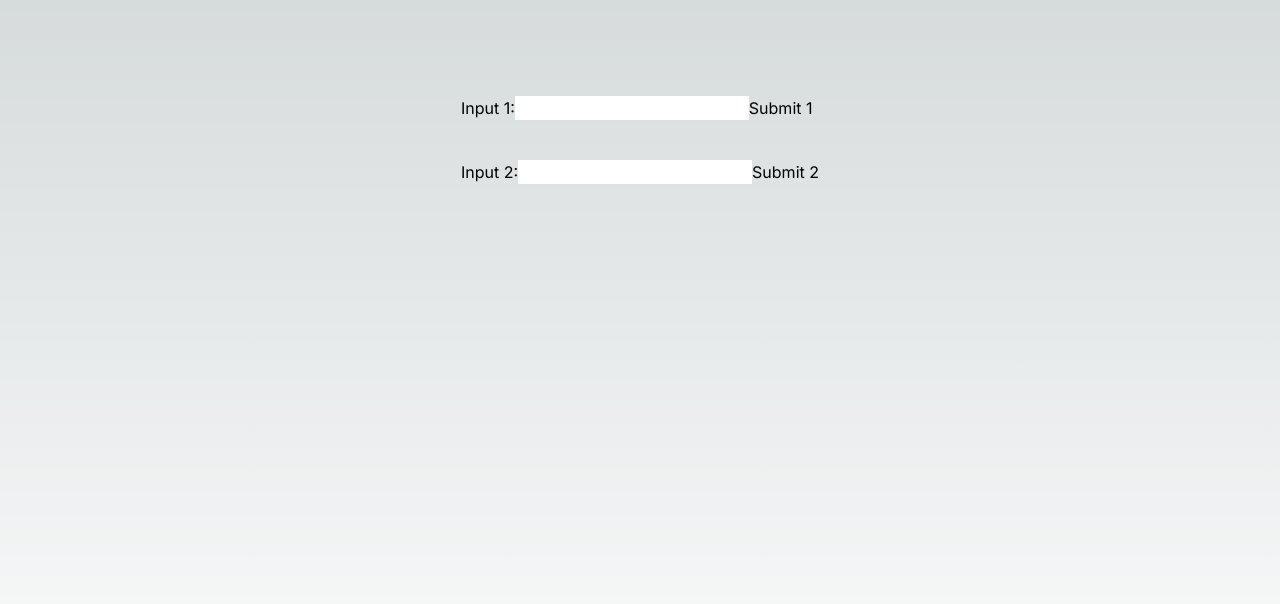
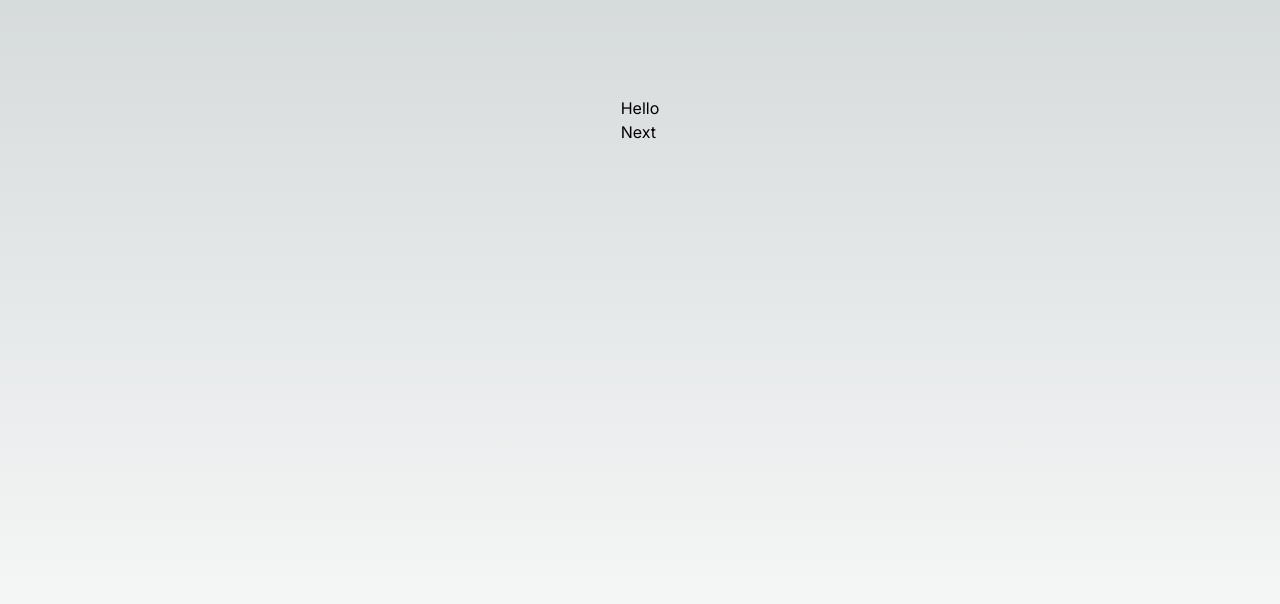
Before and after one commit to sulusolutions/l402-explorer, a Next.js app: page / in a window 1280 px wide. Shown: the top 604 px of the page. Built offline with nearby package versions, Linux system fonts and the light colour scheme.

Commit message:
Adds multi-step form

```diff
--- a/src/components/explorerHome.tsx
+++ b/src/components/explorerHome.tsx
@@ -2,7 +2,7 @@ import React, { useState } from "react";
 import { useForm } from "react-hook-form";
 
 const ExplorerHome = () => {
-  const { register, handleSubmit, getValues } = useForm();
+  const { register, handleSubmit } = useForm();
   const [url, setUrl] = useState<string | null>(null);
   const [preImage, setPreImage] = useState<string | null>(null);
   const [invoice, setInvoice] = useState<string | null>(null);
--- /dev/null
+++ b/src/context/MultiStepFormContext.tsx
@@ -0,0 +1,10 @@
+import { createContext } from "react";
+
+const FormContext = createContext({
+  next: () => {},
+  prev: () => {},
+});
+
+export default FormContext;
+
+export const { Provider, Consumer } = FormContext;
--- /dev/null
+++ b/src/forms/multistepForms/MultiStepForm.tsx
@@ -0,0 +1,33 @@
+import React, { useState } from "react";
+import { Provider } from "../../context/MultiStepFormContext";
+import Details from "./StepTwo";
+import Address from "./StepOne";
+
+const renderStep = (step: number) => {
+  switch (step) {
+    case 0:
+      return <Address />;
+    case 1:
+      return <Details />;
+    default:
+      return null;
+  }
+};
+
+const MultiStepForm = () => {
+  const [currentStep, setCurrentStep] = useState<number>(0);
+
+  const next = () => {
+    setCurrentStep(currentStep + 1);
+  };
+
+  const prev = () => setCurrentStep(currentStep - 1);
+
+  return (
+    <Provider value={{ next, prev }}>
+      <main>{renderStep(currentStep)}</main>
+    </Provider>
+  );
+};
+
+export default MultiStepForm;
--- /dev/null
+++ b/src/forms/multistepForms/StepOne.tsx
@@ -0,0 +1,15 @@
+import MultiStepFormContext from "@/context/MultiStepFormContext";
+import React, { useContext } from "react";
+
+const Address = () => {
+  const { next } = useContext(MultiStepFormContext);
+
+  return (
+    <div>
+      <h1>Hello</h1>
+      <button onClick={next}>Next</button>
+    </div>
+  );
+};
+
+export default Address;
--- /dev/null
+++ b/src/forms/multistepForms/StepTwo.tsx
@@ -0,0 +1,16 @@
+import MultiStepFormContext from "@/context/MultiStepFormContext";
+import React, { useContext } from "react";
+
+const Details = () => {
+  const { next, prev } = useContext(MultiStepFormContext);
+
+  return (
+    <div>
+      <h1>Details</h1>
+      <button onClick={prev}>Previous</button>
+      <button onClick={next}>Next</button>
+    </div>
+  );
+};
+
+export default Details;
--- a/src/pages/index.tsx
+++ b/src/pages/index.tsx
@@ -1,6 +1,7 @@
 import Image from "next/image";
 import { Inter } from "next/font/google";
-import ExplorerHome from "@/components/explorerHome";
+import ExplorerHome from "@/components/ExplorerHome";
+import MultiStepForm from "@/forms/multistepForms/MultiStepForm";
 
 const inter = Inter({ subsets: ["latin"] });
 
@@ -9,7 +10,8 @@ export default function Home() {
     <main
       className={`flex min-h-screen flex-col items-center justify-between p-24 ${inter.className}`}
     >
-      <ExplorerHome />
+      {/* <ExplorerHome /> */}
+      <MultiStepForm />
     </main>
   );
 }
```
